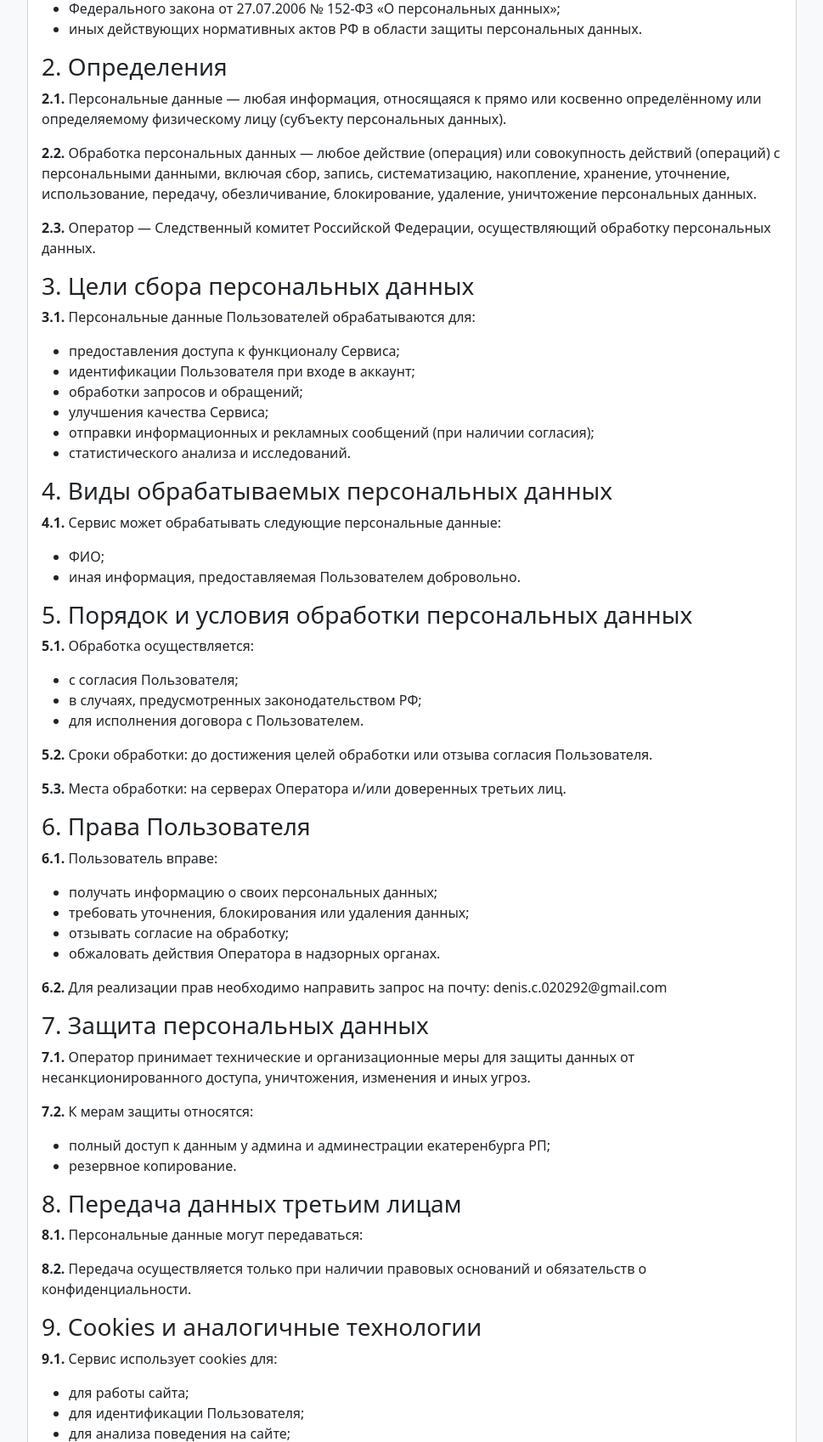
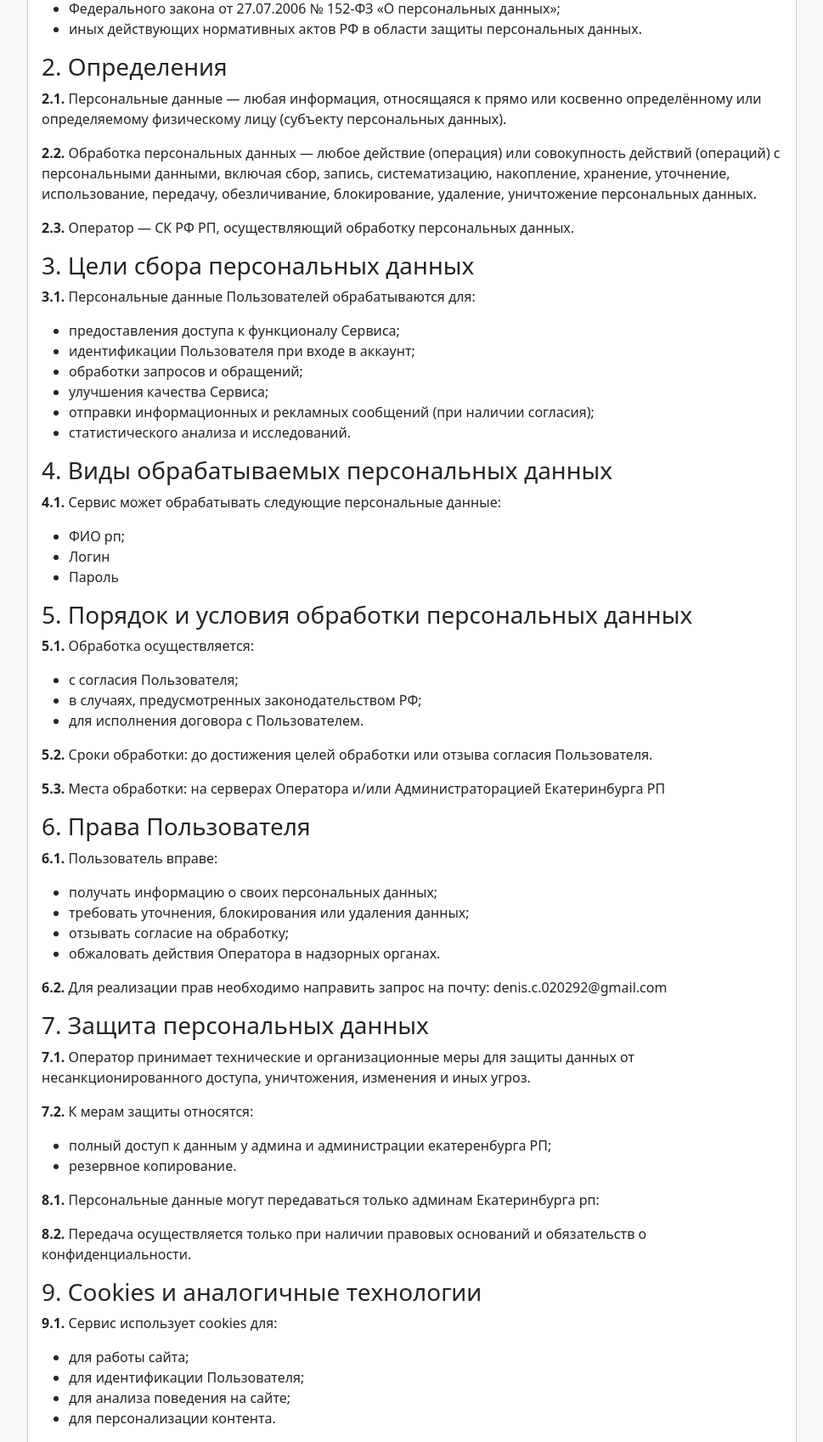
Before and after one commit to denis333rus/website-of-the-Investigative-Committee-of-the-Russian-Federation-rp, a Flask app: page /privacy-policy in a window 1280 px wide. Shown: the part 559-2256 px from the top of the page at 85% size, without its empty margins (155-1124 px from the left). Run offline with Flask 3, Linux system fonts and the light colour scheme.

Commit message:
Update privacy_policy.html

```diff
--- a/templates/privacy_policy.html
+++ b/templates/privacy_policy.html
@@ -27,7 +27,7 @@
 					<h3>2. Определения</h3>
 					<p><strong>2.1.</strong> Персональные данные — любая информация, относящаяся к прямо или косвенно определённому или определяемому физическому лицу (субъекту персональных данных).</p>
 					<p><strong>2.2.</strong> Обработка персональных данных — любое действие (операция) или совокупность действий (операций) с персональными данными, включая сбор, запись, систематизацию, накопление, хранение, уточнение, использование, передачу, обезличивание, блокирование, удаление, уничтожение персональных данных.</p>
-					<p><strong>2.3.</strong> Оператор — Следственный комитет Российской Федерации, осуществляющий обработку персональных данных.</p>
+					<p><strong>2.3.</strong> Оператор — СК РФ РП, осуществляющий обработку персональных данных.</p>
 
 					<h3>3. Цели сбора персональных данных</h3>
 					<p><strong>3.1.</strong> Персональные данные Пользователей обрабатываются для:</p>
@@ -43,8 +43,9 @@
 					<h3>4. Виды обрабатываемых персональных данных</h3>
 					<p><strong>4.1.</strong> Сервис может обрабатывать следующие персональные данные:</p>
 					<ul>
-						<li>ФИО;</li>
-						<li>иная информация, предоставляемая Пользователем добровольно.</li>
+						<li>ФИО рп;</li>
+						<li>Логин</li>
+        <li>Пароль</li>
 					</ul>
 
 					<h3>5. Порядок и условия обработки персональных данных</h3>
@@ -55,7 +56,7 @@
 						<li>для исполнения договора с Пользователем.</li>
 					</ul>
 					<p><strong>5.2.</strong> Сроки обработки: до достижения целей обработки или отзыва согласия Пользователя.</p>
-					<p><strong>5.3.</strong> Места обработки: на серверах Оператора и/или доверенных третьих лиц.</p>
+					<p><strong>5.3.</strong> Места обработки: на серверах Оператора и/или Администраторацией Екатеринбурга РП</p>
 
 					<h3>6. Права Пользователя</h3>
 					<p><strong>6.1.</strong> Пользователь вправе:</p>
@@ -71,12 +72,11 @@
 					<p><strong>7.1.</strong> Оператор принимает технические и организационные меры для защиты данных от несанкционированного доступа, уничтожения, изменения и иных угроз.</p>
 					<p><strong>7.2.</strong> К мерам защиты относятся:</p>
 					<ul>
-						<li>полный доступ к данным у админа и админестрации екатеренбурга РП;</li>
+						<li>полный доступ к данным у админа и администрации екатеренбурга РП;</li>
 						<li>резервное копирование.</li>
 					</ul>
 
-					<h3>8. Передача данных третьим лицам</h3>
-					<p><strong>8.1.</strong> Персональные данные могут передаваться:</p>
+					<p><strong>8.1.</strong> Персональные данные могут передаваться только админам Екатеринбурга рп:</p>
 					<ul>
 					</ul>
 					<p><strong>8.2.</strong> Передача осуществляется только при наличии правовых оснований и обязательств о конфиденциальности.</p>
```
